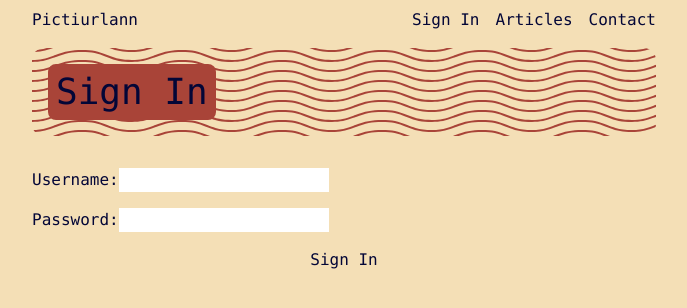
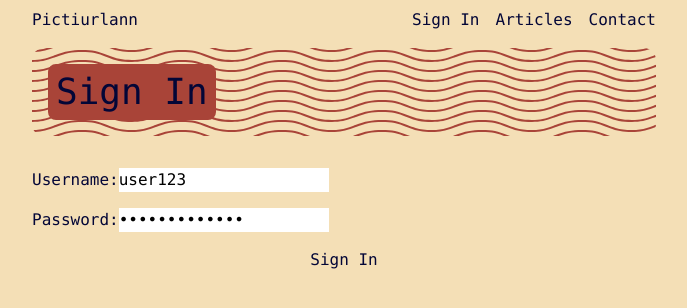
Before and after one commit to meowy8/pictiurlann, a React (Vite) app: page /sign-in in a window 1280 px wide. Shown: the top 308 px of the page, without its empty margins (296-983 px from the left). Built offline with nearby package versions, Linux system fonts and the light colour scheme.

Commit message:
prop types validated

```diff
--- a/src/components/BodyContainer.jsx
+++ b/src/components/BodyContainer.jsx
@@ -1,3 +1,5 @@
+import PropTypes from 'prop-types'
+
 const BodyContainer = ({ children }) => {
   return (
     <div className="flex flex-col items-center w-5/6 md:w-4/6 lg:w-3/6">
@@ -7,3 +9,7 @@ const BodyContainer = ({ children }) => {
 }
 
 export default BodyContainer
+
+BodyContainer.propTypes = {
+  children: PropTypes.array
+}
--- a/src/components/MainContainer.jsx
+++ b/src/components/MainContainer.jsx
@@ -1,3 +1,5 @@
+import PropTypes from 'prop-types'
+
 const MainContainer = ({ children }) => {
 
   return (
@@ -8,3 +10,7 @@ const MainContainer = ({ children }) => {
 }
 
 export default MainContainer
+
+MainContainer.propTypes = {
+  children: PropTypes.object
+}
--- a/src/components/PageHeading.jsx
+++ b/src/components/PageHeading.jsx
@@ -1,3 +1,5 @@
+import PropTypes from 'prop-types'
+
 const PageHeading = ({ children }) => {
   const texture = 'media/bank-note.svg'
 
@@ -13,3 +15,7 @@ const PageHeading = ({ children }) => {
 }
 
 export default PageHeading
+
+PageHeading.propTypes = {
+  children: PropTypes.string
+}
--- a/src/components/SignIn.jsx
+++ b/src/components/SignIn.jsx
@@ -18,11 +18,11 @@ const SignIn = () => {
       <form type="submit" onSubmit={(e) => handleSignIn(e)} className="flex flex-col gap-4 py-8">
         <label htmlFor="username">
           Username:
-          <input type="text" className="text-black"/>
+          <input type="text" value="user123" readOnly className="text-black"/>
         </label>
         <label htmlFor="password">
           Password:
-          <input type="password" className="text-black"/>
+          <input type="password" value="vd6vc6s7v6cs7" readOnly className="text-black"/>
         </label>
         <button>Sign In</button>
       </form>
--- a/src/components/UnsaveButton.jsx
+++ b/src/components/UnsaveButton.jsx
@@ -1,4 +1,5 @@
 import { useSavedArticles } from "./SavedArticlesContext"
+import PropTypes from 'prop-types'
 
 const UnsaveButton = ({ id }) => {
   const { unsaveArticle } = useSavedArticles()
@@ -13,3 +14,7 @@ const UnsaveButton = ({ id }) => {
 }
 
 export default UnsaveButton
+
+UnsaveButton.propTypes = {
+  id: PropTypes.number
+}
```
Also changed, not shown: src/components/SaveButton.jsx (+11 -0 lines), src/components/article-components/ArticleHeadingContainer.jsx (+10 -1 lines), src/components/article-components/ArticlePreviewCard.jsx (+8 -0 lines), src/components/article-components/ArticleSearch.jsx (+9 -0 lines).
